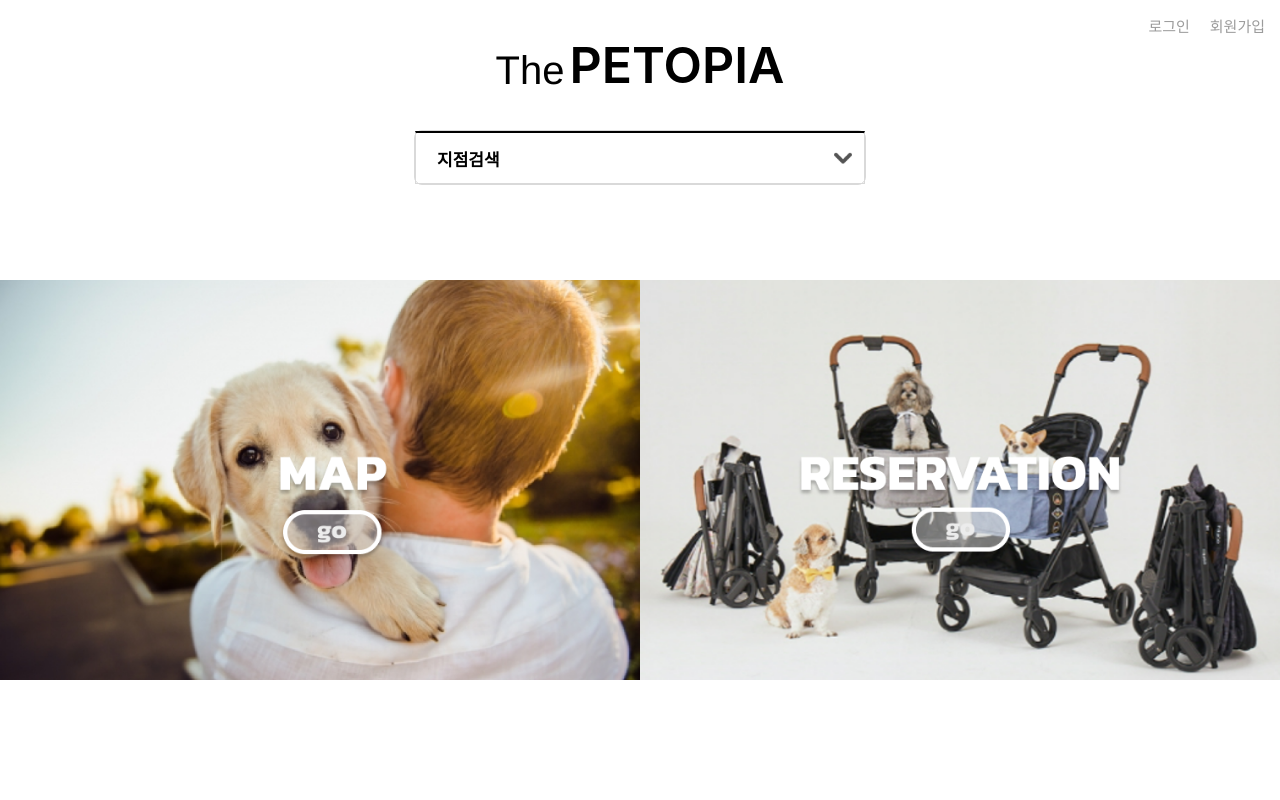
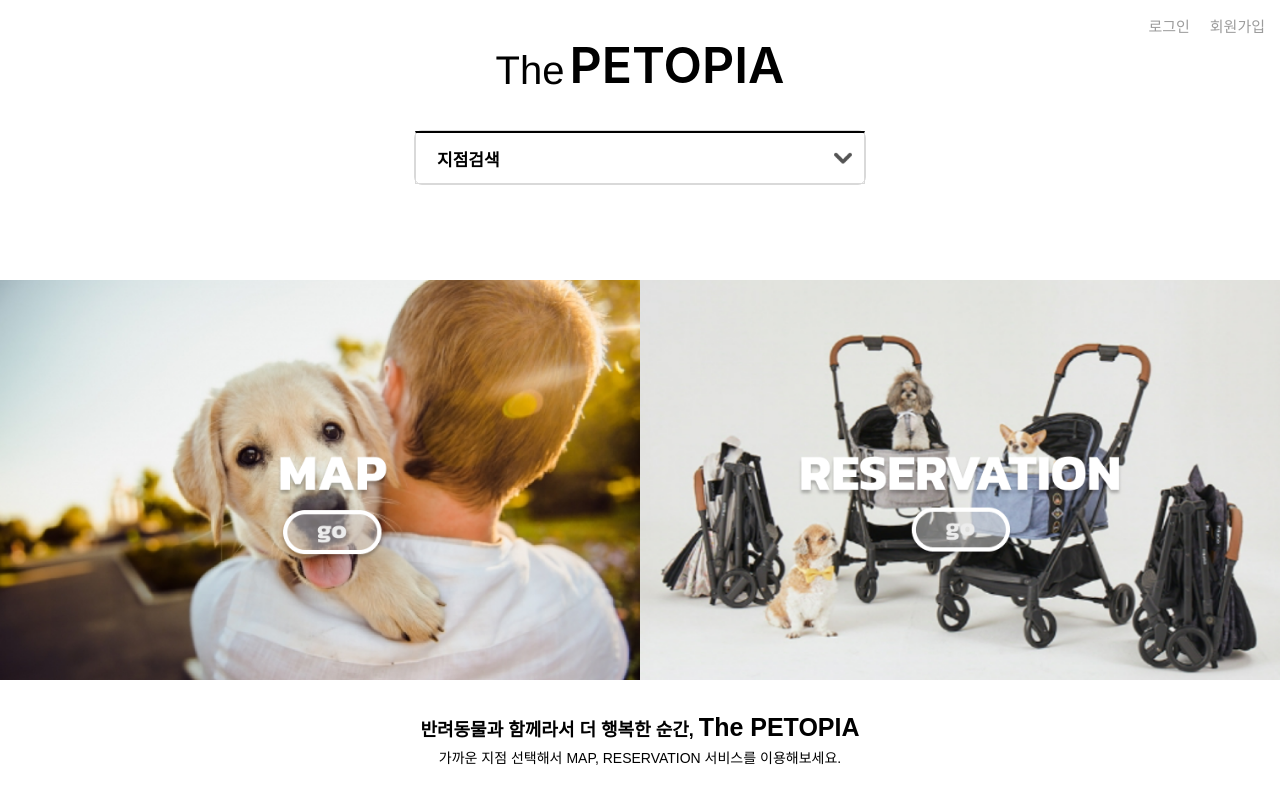
Before and after one commit to Zui-Topia/Pet-Topia-React, a React (Create React App) app: page / in a window 1280 px wide. Built offline with nearby package versions, Linux system fonts and the light colour scheme.

Commit message:
feat : footer (슬로건 문구 생성)

```diff
--- a/src/components/Main/Common/Footer.js
+++ b/src/components/Main/Common/Footer.js
@@ -1,25 +1,56 @@
 import React from "react";
 import styled from "styled-components";
-import { MAIN_IMAGES_PATHS } from "../../../constants/imagePaths";
 
-const FooterContainer = styled.div`
-  width: 100vw;
-  height: 200px;
-  position: absolute;
-
-  background-size: cover; /* 이미지를 커버하도록 설정 */
-  background-position: center; /* 이미지를 가운데 정렬 */
-
+const FooterContainer = styled.footer`
+  width: 100%;
+  text-align: center;
+  padding: 10px 0; /* 위쪽으로 글자를 올리기 위해 패딩 조정 */
+  position: fixed;
   bottom: 0;
-  background-image: url(${MAIN_IMAGES_PATHS.MAIN_FOOT});
+  background: white;
+  display: flex;
+  justify-content: center;
+  align-items: center;
+  font-family: "Kanit", sans-serif; /* 폰트를 Kanit으로 설정 */
+  height: 100px;
 `;
 
-// const FooterBanner = styled.div``;
+const TextContainer = styled.div`
+  display: flex;
+  flex-direction: column;
+  align-items: center;
+  justify-content: center;
+`;
+
+const LargeText = styled.div`
+  font-size: 18px; /* 윗줄 글씨 크기 */
+  font-weight: 600; /* 굵기 조절 */
+  margin-bottom: 5px; /* 두 줄 간격 조절 */
+`;
+
+const HighlightedText = styled.span`
+  font-size: 25px; /* The PETOPIA의 글씨 크기 */
+`;
+
+const SmallText = styled.div`
+  font-size: 14px; /* 아랫줄 글씨 크기 */
+  font-weight: 400;
+`;
 
 const Footer = () => {
-  return <FooterContainer></FooterContainer>;
+  return (
+    <FooterContainer>
+      <TextContainer>
+        <LargeText>
+          반려동물과 함께라서 더 행복한 순간,{" "}
+          <HighlightedText>The PETOPIA</HighlightedText>
+        </LargeText>
+        <SmallText>
+          가까운 지점 선택해서 MAP, RESERVATION 서비스를 이용해보세요.
+        </SmallText>
+      </TextContainer>
+    </FooterContainer>
+  );
 };
 
 export default Footer;
-
-//featuring by yk
--- a/src/pages/Main/main.js
+++ b/src/pages/Main/main.js
@@ -1,11 +1,11 @@
-import React, { useState } from 'react';
-import styled from 'styled-components';
-import { useNavigate } from 'react-router-dom';
-import { Spin } from 'antd';
-import Header from '../../components/Main/Common/Header';
-import BranchSearch from '../../components/Main/BranchSearch';
-import Footer from '../../components/Main/Common/Footer';
-import { MAIN_IMAGES_PATHS } from '../../constants/imagePaths';
+import React, { useState } from "react";
+import styled from "styled-components";
+import { useNavigate } from "react-router-dom";
+import { Spin } from "antd";
+import Header from "../../components/Main/Common/Header";
+import BranchSearch from "../../components/Main/BranchSearch";
+import Footer from "../../components/Main/Common/Footer";
+import { MAIN_IMAGES_PATHS } from "../../constants/imagePaths";
 
 const MainPageContainer = styled.div`
   width: 100vw;
@@ -14,6 +14,7 @@ const MainPageContainer = styled.div`
   flex-direction: column;
   position: relative;
 `;
+
 const MainPageBodyContainer = styled.div`
   width: 100vw;
   height: 882px;
@@ -54,6 +55,7 @@ const ImageContainer = styled.button`
     transform: scale(1.05); /* 마우스를 올렸을 때 약간 확대됨 */
   }
 `;
+
 const SpinContainer = styled.div`
   position: fixed;
   top: 0;
@@ -72,7 +74,7 @@ const SpinContainer = styled.div`
 const Main = () => {
   const [spinning, setSpinning] = useState(false);
   const [selectedBranch, setSelectedBranch] = useState({
-        branch: '더현대 서울',
+    branch: "더현대 서울",
     key: 1,
   });
   const navigate = useNavigate();
@@ -81,7 +83,7 @@ const Main = () => {
     setSpinning(true);
     setTimeout(() => {
       setSpinning(false);
-            navigate('/map', { state: selectedBranch });
+      navigate("/map", { state: selectedBranch });
     }, 500);
   };
 
@@ -89,7 +91,7 @@ const Main = () => {
     setSpinning(true);
     setTimeout(() => {
       setSpinning(false);
-            navigate('/reservation', { state: selectedBranch });
+      navigate("/reservation", { state: selectedBranch });
     }, 500);
   };
 
@@ -111,10 +113,17 @@ const Main = () => {
         </BranchSearchContainer>
 
         <BodyWrapper>
-                    <ImageContainer image={MAIN_IMAGES_PATHS.MAIN_MAP} onClick={handleMapClick} />
-                    <ImageContainer image={MAIN_IMAGES_PATHS.MAIN_RES} onClick={handleReservationClick} />
+          <ImageContainer
+            image={MAIN_IMAGES_PATHS.MAIN_MAP}
+            onClick={handleMapClick}
+          />
+          <ImageContainer
+            image={MAIN_IMAGES_PATHS.MAIN_RES}
+            onClick={handleReservationClick}
+          />
         </BodyWrapper>
       </MainPageBodyContainer>
+      <Footer />
     </MainPageContainer>
   );
 };
```
Lines whose indentation alone changed are shown as unchanged.
